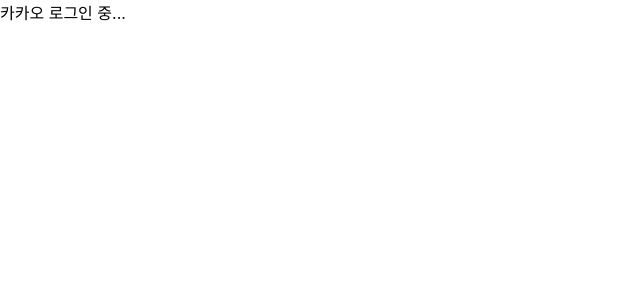
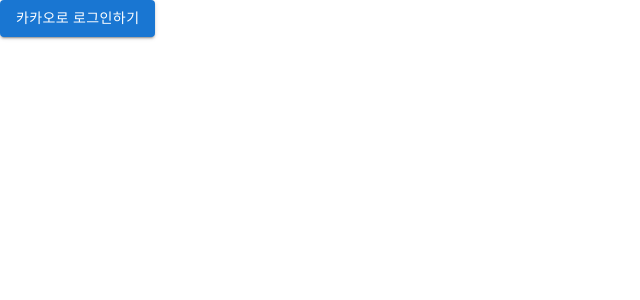
Before and after one commit to mynameSumin/dang-il-frontend, a React (Create React App) app: page / in a window 1280 px wide. Shown: the top 300 px of the page, without its empty margins (0-640 px from the left). Built offline with nearby package versions, Linux system fonts and the light colour scheme.

Commit message:
chore: 파일없어서

```diff
--- a/src/components/Login.js
+++ b/src/components/Login.js
@@ -1,106 +1,42 @@
-// src/components/Auth.js
-import React, { useEffect, useState } from 'react';
-import { useLocation, useNavigate } from 'react-router-dom';
+// src/components/Login.js
+import React from 'react';
+import { Button } from '@mui/material';
+import { KAKAO_AUTH_URL } from '../utils/OAuth';
+import { GoogleLogin } from '@react-oauth/google';
+import { jwtDecode } from 'jwt-decode';
 import axios from 'axios';
 
-const Auth = () => {
-    const location = useLocation();
-    const navigate = useNavigate();
-    const [userInfo, setUserInfo] = useState(null);
+const Login = () => {
+    const handleGoogleLoginSuccess = async (response) => {
+        const decoded = jwtDecode(response.credential);
+        console.log('Google Login Success:', decoded);
 
-    useEffect(() => {
-        const code = new URLSearchParams(location.search).get('code');
-        if (code) {
-            getKakaoToken(code);
-        }
-    }, [location]);
-
-    const getKakaoToken = async (code) => {
+        // 서버로 Google 토큰을 전송하여 인증 처리
         try {
-            const response = await axios.post('https://kauth.kakao.com/oauth/token', null, {
-                params: {
-                    grant_type: 'authorization_code',
-                    client_id: '89c15791487735e6f8f12e4c61e54115', // 여기에 올바른 클라이언트 ID를 입력하세요.
-                    redirect_uri: 'http://localhost:3000/auth',
-                    code: code
-                }
+            const res = await axios.post('http://localhost:3000/auth', {
+                token: response.credential
             });
-
-            const { access_token } = response.data;
-            console.log(access_token);
-            getKakaoUserInfo(access_token);
+            console.log('Server response:', res.data);
         } catch (error) {
-            console.error('Kakao Login Failed:', error);
+            console.error('Server error:', error);
         }
     };
 
-    const getKakaoUserInfo = async (token) => {
-        try {
-            const response = await axios.get('https://kapi.kakao.com/v2/user/me', {
-                headers: {
-                    Authorization: `Bearer ${token}`
-                }
-            });
-            setUserInfo(response.data);
-            navigate('/mainpage'); // 로그인 후 메인 페이지로 리디렉션
-        } catch (error) {
-            console.error('Failed to fetch Kakao user info:', error);
-        }
+    const handleGoogleLoginFailure = (error) => {
+        console.error('Google Login Failed:', error);
     };
-
-    if (!userInfo) {
-        return <div>카카오 로그인 중...</div>;
-    }
 
     return (
         <div>
-            <h1>사용자 정보</h1>
-            <pre>{JSON.stringify(userInfo, null, 2)}</pre>
+            <Button onClick={() => {
+                window.location.href = KAKAO_AUTH_URL;
+            }} variant="contained" color="primary">카카오로 로그인하기</Button>
+            <GoogleLogin
+                onSuccess={handleGoogleLoginSuccess}
+                onError={handleGoogleLoginFailure}
+            />
         </div>
     );
 };
 
-export default Auth;
-
-// // src/components/Login.js
-// import React from 'react';
-// import { Button } from '@mui/material';
-// import { KAKAO_AUTH_URL } from '../utils/OAuth';
-// import { GoogleLogin } from '@react-oauth/google';
-// import { jwtDecode } from 'jwt-decode';
-// import axios from 'axios';
-
-// const Login = () => {
-//     const handleGoogleLoginSuccess = async (response) => {
-//         const decoded = jwtDecode(response.credential);
-//         console.log('Google Login Success:', decoded);
-
-//         // 서버로 Google 토큰을 전송하여 인증 처리
-//         try {
-//             const res = await axios.post('http://localhost:3000/auth', {
-//                 token: response.credential
-//             });
-//             console.log('Server response:', res.data);
-//         } catch (error) {
-//             console.error('Server error:', error);
-//         }
-//     };
-
-//     const handleGoogleLoginFailure = (error) => {
-//         console.error('Google Login Failed:', error);
-//     };
-
-//     return (
-//         <div>
-//             <Button onClick={() => {
-//                 window.location.href = KAKAO_AUTH_URL;
-//             }} variant="contained" color="primary">카카오로 로그인하기</Button>
-//             <GoogleLogin
-//                 onSuccess={handleGoogleLoginSuccess}
-//                 onError={handleGoogleLoginFailure}
-//             />
-//         </div>
-//     );
-// };
-
-// export default Login;
+export default Login;
```
